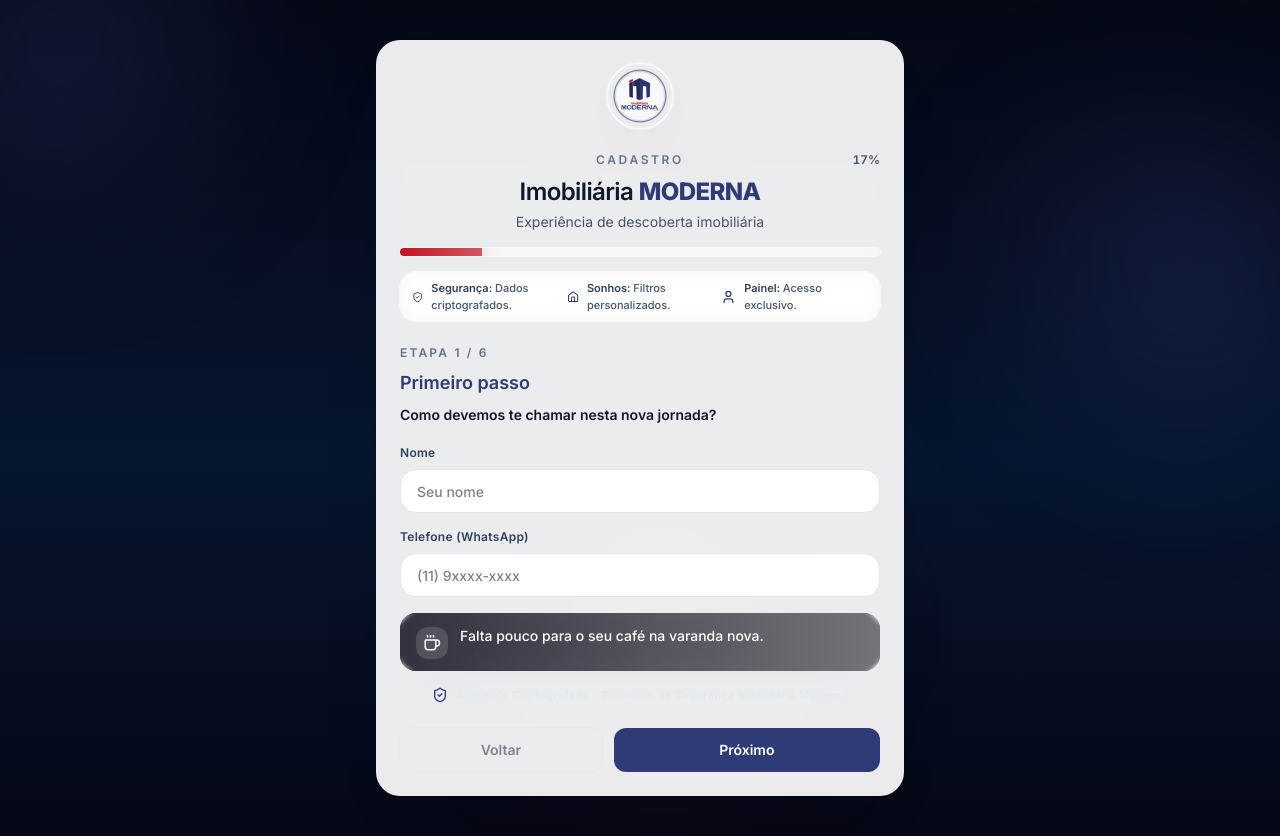
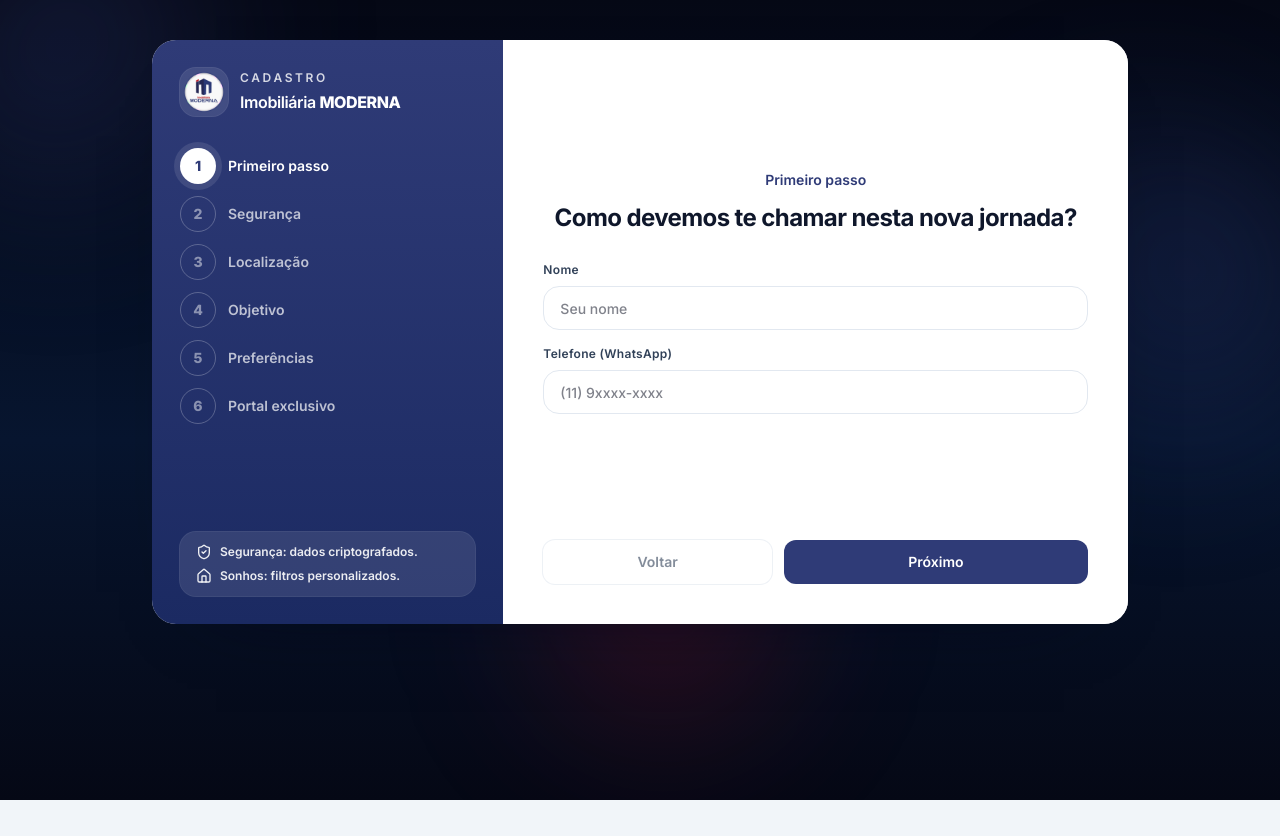
Before and after one commit to mixbrzilla-cmyk/crm-imobiliaria, a Next.js app: page /cadastro-detalhado in a window 1280 px wide. After the commit the page ends 800 px from the top, so only its background shows below. Built offline with nearby package versions, Linux system fonts and the light colour scheme; no server answers; grey boxes are pictures that could not be loaded.

Commit message:
ui: side-stepper two column layout

```diff
--- a/app/cadastro-detalhado/page.tsx
+++ b/app/cadastro-detalhado/page.tsx
@@ -3,7 +3,7 @@
 import Image from "next/image";
 import { useEffect, useMemo, useState } from "react";
 import { AnimatePresence, motion } from "framer-motion";
-import { Coffee, Home, Lock, ShieldCheck, User } from "lucide-react";
+import { Lock, ShieldCheck, Home } from "lucide-react";
 
 import { getSupabaseClient } from "@/lib/supabaseClient";
 
@@ -66,9 +66,6 @@ export default function CadastroDetalhadoPage() {
   const ACCENT = "#C1121F";
   const ROYAL_DARK = "#050815";
   const ROYAL_MID = "#07152F";
-
-  const VIP_BG_IMAGE =
-    "https://images.unsplash.com/photo-1506368249639-73a05d6f6488?auto=format&fit=crop&w=1600&q=80";
 
   const INPUT_BASE_CLASS =
     "h-11 rounded-2xl bg-white px-4 text-sm font-medium text-slate-950 outline-none transition-all duration-200 border border-slate-200";
@@ -333,12 +330,6 @@ export default function CadastroDetalhadoPage() {
     );
   }, [PRIMARY, stepMeta?.key]);
 
-  const microCardIcon = useMemo(() => {
-    if (stepMeta?.key === "prefs") return "home";
-    if (stepMeta?.key === "endereco") return "home";
-    return "coffee";
-  }, [stepMeta?.key]);
-
   return (
     <div
       className="relative min-h-screen overflow-hidden"
@@ -385,102 +376,124 @@ export default function CadastroDetalhadoPage() {
         />
       </motion.div>
 
-      <div className="mx-auto w-full max-w-xl px-6 py-10">
-        <div
-          aria-hidden="true"
-          className="pointer-events-none absolute left-1/2 top-1/2 h-[520px] w-[520px] -translate-x-1/2 -translate-y-1/2 rounded-full blur-3xl"
-          style={{
-            background: `radial-gradient(circle at 50% 50%, ${PRIMARY}26, transparent 62%)`,
-            opacity: 0.9,
-          }}
-        />
+      <div className="mx-auto w-full max-w-5xl px-4 py-8 sm:px-6 sm:py-10">
         <motion.div
-          className="rounded-3xl p-6 ring-1"
+          className="relative overflow-hidden rounded-[24px] ring-1"
           style={{
             backgroundColor: "rgba(255,255,255,0.92)",
-            borderColor: "rgba(15,23,42,0.08)",
-            boxShadow: "0 26px 70px -56px rgba(2,6,23,0.9)",
+            borderColor: "rgba(15,23,42,0.10)",
+            boxShadow: "0 32px 80px -64px rgba(2,6,23,0.95)",
             backdropFilter: "blur(16px)",
           }}
           initial={{ opacity: 0, y: 18, scale: 0.98 }}
           animate={{ opacity: 1, y: 0, scale: 1 }}
           transition={{ duration: 0.65, ease: "easeOut" }}
         >
-          <div className="flex items-center justify-center">
-            <div className="relative h-16 w-16 overflow-hidden rounded-full ring-2 ring-white/70 shadow-[0_18px_40px_-28px_rgba(47,59,119,0.65)]">
+          <div className="grid grid-cols-1 md:grid-cols-[0.36fr_0.64fr]">
+            <div
+              className="hidden md:flex flex-col"
+              style={{
+                background: `linear-gradient(180deg, ${PRIMARY} 0%, #1B2A62 100%)`,
+              }}
+            >
+              <div className="px-7 pt-7">
+                <div className="flex items-center gap-3">
+                  <div className="relative h-12 w-12 overflow-hidden rounded-2xl bg-white/10 ring-1 ring-white/15">
                     <Image
                       src="/imobiliaria-moderna-logo.png"
                       alt="Imobiliária Moderna"
                       fill
-                sizes="64px"
+                      sizes="48px"
                       className="object-cover"
                       priority
                     />
                   </div>
+                  <div className="text-white">
+                    <div className="text-xs font-semibold tracking-[0.22em] text-white/80">CADASTRO</div>
+                    <div className="mt-1 text-base font-semibold tracking-tight">
+                      Imobiliária <span className="font-extrabold">MODERNA</span>
                     </div>
-
-          <div className="relative flex items-start justify-center text-center">
-            <div>
-              <div className="mt-6 text-xs font-semibold tracking-[0.22em] text-slate-500">CADASTRO</div>
-              <h1 className="mt-2 text-2xl font-semibold tracking-tight text-slate-900">
-                Imobiliária{" "}
-                <span className="font-extrabold" style={{ color: PRIMARY }}>
-                  MODERNA
-                </span>
-              </h1>
-              <div className="mt-1 text-sm text-slate-600">Experiência de descoberta imobiliária</div>
                   </div>
-
-            <div className="absolute right-0 top-6 inline-flex items-center gap-2 text-xs font-semibold tabular-nums text-slate-600">
-              <span>{progress}%</span>
                 </div>
               </div>
 
-          <div className="mt-4 h-2 w-full overflow-hidden rounded-full bg-white/40 ring-1 ring-white/55 backdrop-blur">
+              <div className="mt-8 flex-1 px-7">
+                <div className="space-y-3">
+                  {steps.map((s, idx) => {
+                    const isActive = idx === step;
+                    const isDone = idx < step;
+                    return (
+                      <div key={s.key} className="flex items-center gap-3">
+                        <div
+                          className={
+                            "flex h-9 w-9 items-center justify-center rounded-full text-sm font-extrabold transition-all " +
+                            (isActive
+                              ? "bg-white"
+                              : "border border-white/45 bg-white/0 text-white/85")
+                          }
+                          style={
+                            isActive
+                              ? {
+                                  color: PRIMARY,
+                                  boxShadow: "0 0 0 6px rgba(255,255,255,0.10), 0 18px 38px -30px rgba(0,0,0,0.7)",
+                                }
+                              : isDone
+                                ? { opacity: 0.95 }
+                                : { opacity: 0.55 }
+                          }
+                        >
+                          {idx + 1}
+                        </div>
+                        <div className={"text-sm font-semibold " + (isActive ? "text-white" : "text-white/70")}>{s.title}</div>
+                      </div>
+                    );
+                  })}
+                </div>
+              </div>
+
+              <div className="px-7 pb-7">
+                <div className="grid grid-cols-1 gap-2 rounded-2xl bg-white/10 px-4 py-3 ring-1 ring-white/15">
+                  <div className="flex items-center gap-2 text-xs font-semibold text-white/90">
+                    <ShieldCheck className="h-4 w-4" style={{ color: "rgba(255,255,255,0.92)" }} />
+                    <span>Segurança: dados criptografados.</span>
+                  </div>
+                  <div className="flex items-center gap-2 text-xs font-semibold text-white/90">
+                    <Home className="h-4 w-4" style={{ color: "rgba(255,255,255,0.92)" }} />
+                    <span>Sonhos: filtros personalizados.</span>
+                  </div>
+                </div>
+              </div>
+            </div>
+
+            <div className="bg-white">
+              <div className="md:hidden border-b border-slate-100 px-5 py-4">
+                <div className="flex items-center justify-between">
+                  <div className="text-xs font-semibold tracking-[0.18em] text-slate-500">PASSO {step + 1} DE {steps.length}</div>
+                  <div className="text-xs font-semibold tabular-nums text-slate-600">{progress}%</div>
+                </div>
+                <div className="mt-3 h-1.5 w-full overflow-hidden rounded-full bg-slate-100">
                   <div
                     className="h-full"
                     style={{
                       width: `${progress}%`,
                       background: `linear-gradient(90deg, ${ACCENT}, ${ACCENT}B3)`,
-                boxShadow: `0 0 18px ${ACCENT}66`,
                     }}
                   />
                 </div>
-
-          <div className="mt-4 grid grid-cols-3 gap-2 rounded-2xl bg-white/55 px-3 py-2 text-[11px] font-semibold text-slate-700 ring-1 ring-white/60 backdrop-blur">
-            <div className="flex items-center justify-center gap-2">
-              <ShieldCheck className="h-4 w-4" style={{ color: PRIMARY }} />
-              <span>
-                Segurança: <span className="font-medium text-slate-600">Dados criptografados.</span>
-              </span>
-            </div>
-            <div className="flex items-center justify-center gap-2">
-              <Home className="h-4 w-4" style={{ color: PRIMARY }} />
-              <span>
-                Sonhos: <span className="font-medium text-slate-600">Filtros personalizados.</span>
-              </span>
-            </div>
-            <div className="flex items-center justify-center gap-2">
-              <User className="h-4 w-4" style={{ color: PRIMARY }} />
-              <span>
-                Painel: <span className="font-medium text-slate-600">Acesso exclusivo.</span>
-              </span>
-            </div>
               </div>
 
-          <div className="mt-6">
-            <div className="text-xs font-semibold tracking-[0.18em] text-slate-500">
-              ETAPA {step + 1} / {steps.length}
-            </div>
-            <div className="mt-2 text-lg font-semibold" style={{ color: PRIMARY }}>
+              <div className="px-5 pb-24 pt-6 md:px-10 md:pb-10 md:pt-10">
+                <div className="mx-auto flex min-h-[420px] max-w-xl flex-col justify-center">
+                  <div className="text-center">
+                    <div className="text-xs font-semibold tracking-[0.18em] text-slate-500 md:hidden">CADASTRO</div>
+                    <div className="mt-1 text-sm font-semibold" style={{ color: PRIMARY }}>
                       {stepMeta?.title}
                     </div>
-            <div className="mt-2 text-sm font-semibold text-slate-900">{stepMeta?.question}</div>
+                    <h2 className="mt-3 text-xl font-bold tracking-tight text-slate-900 sm:text-2xl">{stepMeta?.question}</h2>
                     {trustRow}
                   </div>
 
-          <div className="mt-5">
-            <div className="grid grid-cols-1 gap-4">
+                  <div className="mt-7">
                     <AnimatePresence mode="wait" initial={false}>
                       <motion.div
                         key={String(stepMeta?.key)}
@@ -546,7 +559,7 @@ export default function CadastroDetalhadoPage() {
                               <div className="relative">
                                 <Lock
                                   className="pointer-events-none absolute left-3 top-1/2 h-4 w-4 -translate-y-1/2"
-                            style={{ color: PRIMARY }}
+                                  style={{ color: ACCENT }}
                                 />
                                 <input
                                   value={state.cpf}
@@ -606,17 +619,17 @@ export default function CadastroDetalhadoPage() {
                               animate={
                                 state.intent === "comprar"
                                   ? {
-                                boxShadow: `0 0 0 1px ${PRIMARY}55, 0 0 22px ${PRIMARY}55, 0 0 26px ${ACCENT}22`,
-                                scale: [1, 1.02, 1],
+                                      boxShadow: `0 0 0 1px ${PRIMARY}55, 0 0 22px ${PRIMARY}33`,
+                                      scale: [1, 1.01, 1],
                                     }
-                            : { boxShadow: "0 0 0 1px rgba(255,255,255,0.55)", scale: 1 }
+                                  : { boxShadow: "0 0 0 1px rgba(148,163,184,0.35)", scale: 1 }
                               }
                               transition={{ duration: 0.9, repeat: state.intent === "comprar" ? Infinity : 0 }}
                               className={
-                          "inline-flex h-14 items-center justify-center rounded-2xl px-4 text-sm font-semibold ring-1 transition-all duration-300 " +
+                                "inline-flex h-14 items-center justify-center rounded-2xl px-4 text-sm font-semibold ring-1 transition-all duration-200 " +
                                 (state.intent === "comprar"
                                   ? "text-white"
-                            : "bg-white/65 text-slate-800 ring-white/55 hover:bg-white/75")
+                                  : "bg-white text-slate-800 ring-slate-200 hover:bg-slate-50")
                               }
                               style={state.intent === "comprar" ? { backgroundColor: PRIMARY, borderColor: PRIMARY } : undefined}
                             >
@@ -628,17 +641,17 @@ export default function CadastroDetalhadoPage() {
                               animate={
                                 state.intent === "alugar"
                                   ? {
-                                boxShadow: `0 0 0 1px ${PRIMARY}55, 0 0 22px ${PRIMARY}55, 0 0 26px ${ACCENT}22`,
-                                scale: [1, 1.02, 1],
+                                      boxShadow: `0 0 0 1px ${PRIMARY}55, 0 0 22px ${PRIMARY}33`,
+                                      scale: [1, 1.01, 1],
                                     }
-                            : { boxShadow: "0 0 0 1px rgba(255,255,255,0.55)", scale: 1 }
+                                  : { boxShadow: "0 0 0 1px rgba(148,163,184,0.35)", scale: 1 }
                               }
                               transition={{ duration: 0.9, repeat: state.intent === "alugar" ? Infinity : 0 }}
                               className={
-                          "inline-flex h-14 items-center justify-center rounded-2xl px-4 text-sm font-semibold ring-1 transition-all duration-300 " +
+                                "inline-flex h-14 items-center justify-center rounded-2xl px-4 text-sm font-semibold ring-1 transition-all duration-200 " +
                                 (state.intent === "alugar"
                                   ? "text-white"
-                            : "bg-white/65 text-slate-800 ring-white/55 hover:bg-white/75")
+                                  : "bg-white text-slate-800 ring-slate-200 hover:bg-slate-50")
                               }
                               style={state.intent === "alugar" ? { backgroundColor: PRIMARY, borderColor: PRIMARY } : undefined}
                             >
@@ -725,7 +738,7 @@ export default function CadastroDetalhadoPage() {
                               <div className="relative">
                                 <Lock
                                   className="pointer-events-none absolute left-3 top-1/2 h-4 w-4 -translate-y-1/2"
-                            style={{ color: PRIMARY }}
+                                  style={{ color: ACCENT }}
                                 />
                                 <input
                                   value={state.senha}
@@ -749,7 +762,7 @@ export default function CadastroDetalhadoPage() {
                               </div>
                             </label>
 
-                      <div className="rounded-2xl bg-white/55 px-4 py-3 text-xs font-semibold text-slate-700 ring-1 ring-white/55 backdrop-blur">
+                            <div className="rounded-2xl bg-slate-50 px-4 py-3 text-xs font-semibold text-slate-700 ring-1 ring-slate-200">
                               Sua conta é criada com segurança e você entra direto no seu portal.
                             </div>
                           </div>
@@ -757,56 +770,57 @@ export default function CadastroDetalhadoPage() {
                       </motion.div>
                     </AnimatePresence>
 
-              <div
-                className="relative overflow-hidden rounded-2xl px-4 py-3 text-sm font-medium shadow-[0_12px_40px_-28px_rgba(2,6,23,0.45)]"
-                style={{
-                  backgroundImage: `url(${VIP_BG_IMAGE})`,
-                  backgroundSize: "cover",
-                  backgroundPosition: "center",
-                }}
-              >
-                <div
-                  aria-hidden="true"
-                  className="absolute inset-0"
-                  style={{
-                    background:
-                      "linear-gradient(90deg, rgba(2,6,23,0.70) 0%, rgba(2,6,23,0.45) 55%, rgba(2,6,23,0.28) 100%)",
-                  }}
-                />
-                <div aria-hidden="true" className="absolute inset-0 backdrop-blur-[2px]" />
-
-                <div className="relative flex items-start gap-3 text-white">
-                  <div
-                    className="mt-0.5 inline-flex h-8 w-8 items-center justify-center rounded-xl"
-                    style={{ backgroundColor: "rgba(255,255,255,0.14)" }}
-                  >
-                    <Coffee className="h-4.5 w-4.5" />
-                  </div>
-                  <div className="leading-relaxed" style={{ textShadow: "0 10px 24px rgba(2,6,23,0.55)" }}>
-                    {stepMeta?.micro}
-                  </div>
-                </div>
-              </div>
-
-              <div className="flex items-center justify-center gap-2 text-center text-[11px] font-semibold tracking-wide text-slate-200">
-                <ShieldCheck className="h-4 w-4" style={{ color: PRIMARY }} />
-                <span>Ambiente Criptografado - Protocolo de Segurança Imobiliária Moderna</span>
-              </div>
-            </div>
-          </div>
-
                     {errorMessage ? (
                       <div className="mt-5 rounded-2xl bg-red-50 px-4 py-3 text-sm font-semibold text-red-700 ring-1 ring-red-200/70">
                         {errorMessage}
                       </div>
                     ) : null}
+                  </div>
+                </div>
+              </div>
 
-          <div className="mt-6 flex items-center gap-3">
+              <div className="md:hidden fixed inset-x-0 bottom-0 z-40 border-t border-slate-200 bg-white/95 px-4 py-3 backdrop-blur">
+                <div className="mx-auto flex w-full max-w-xl items-center gap-3">
                   <button
                     type="button"
                     onClick={back}
                     disabled={step === 0 || isSubmitting}
-              className="inline-flex h-11 flex-1 items-center justify-center rounded-xl bg-transparent px-5 text-sm font-semibold text-slate-700 ring-1 ring-slate-200 transition-all duration-200 hover:bg-white/60 disabled:cursor-not-allowed disabled:opacity-60"
+                    className="inline-flex h-11 flex-1 items-center justify-center rounded-xl bg-white px-5 text-sm font-semibold text-slate-700 ring-1 ring-slate-200 transition-all duration-200 disabled:cursor-not-allowed disabled:opacity-60"
+                  >
+                    Voltar
+                  </button>
+
+                  {canFinish ? (
+                    <button
+                      type="button"
+                      onClick={() => void finish()}
+                      disabled={isSubmitting}
+                      className="inline-flex h-11 flex-[1.4] items-center justify-center rounded-xl px-5 text-sm font-semibold text-white shadow-[0_14px_34px_-26px_rgba(47,59,119,0.55)] transition-all duration-200 disabled:cursor-not-allowed disabled:opacity-60"
+                      style={{ backgroundColor: PRIMARY }}
+                    >
+                      {isSubmitting ? "Finalizando..." : "Criar meu acesso"}
+                    </button>
+                  ) : (
+                    <button
+                      type="button"
+                      onClick={next}
+                      disabled={isSubmitting}
+                      className="inline-flex h-11 flex-[1.4] items-center justify-center rounded-xl px-5 text-sm font-semibold text-white shadow-[0_14px_34px_-26px_rgba(47,59,119,0.55)] transition-all duration-200 disabled:cursor-not-allowed disabled:opacity-60"
+                      style={{ backgroundColor: PRIMARY }}
+                    >
+                      Próximo
+                    </button>
+                  )}
+                </div>
+              </div>
+
+              <div className="hidden md:block px-10 pb-10">
+                <div className="mx-auto flex w-full max-w-xl items-center gap-3">
+                  <button
+                    type="button"
+                    onClick={back}
+                    disabled={step === 0 || isSubmitting}
+                    className="inline-flex h-11 flex-1 items-center justify-center rounded-xl bg-white px-5 text-sm font-semibold text-slate-700 ring-1 ring-slate-200 transition-all duration-200 hover:bg-slate-50 disabled:cursor-not-allowed disabled:opacity-60"
                   >
                     Voltar
                   </button>
@@ -818,12 +832,6 @@ export default function CadastroDetalhadoPage() {
                       disabled={isSubmitting}
                       className="inline-flex h-11 flex-[1.4] items-center justify-center rounded-xl px-5 text-sm font-semibold text-white shadow-[0_14px_34px_-26px_rgba(47,59,119,0.55)] transition-all duration-200 hover:-translate-y-[1px] disabled:cursor-not-allowed disabled:opacity-60"
                       style={{ backgroundColor: PRIMARY }}
-                onMouseEnter={(e) => {
-                  (e.currentTarget as HTMLButtonElement).style.backgroundColor = ACCENT;
-                }}
-                onMouseLeave={(e) => {
-                  (e.currentTarget as HTMLButtonElement).style.backgroundColor = PRIMARY;
-                }}
                     >
                       {isSubmitting ? "Finalizando..." : "Criar meu acesso"}
                     </button>
@@ -839,6 +847,9 @@ export default function CadastroDetalhadoPage() {
                     </button>
                   )}
                 </div>
+              </div>
+            </div>
+          </div>
         </motion.div>
       </div>
     </div>
```
Lines whose indentation alone changed are shown as unchanged.
